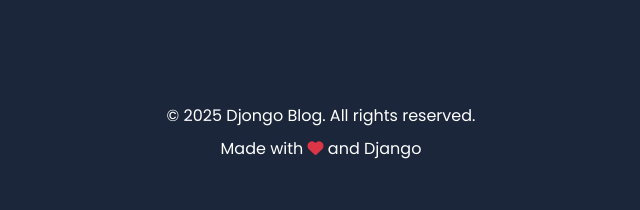
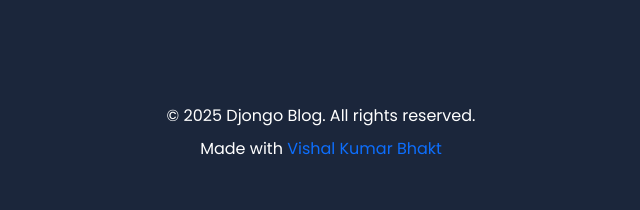
Before and after one commit to vishalbhakt/blog, a Django app: page /about/ in a window 1280 px wide. Shown: the part 2006-2216 px from the top of the page, without its empty margins (319-959 px from the left). Run offline with Django 5.2, Linux system fonts and the light colour scheme.

Commit message:
add social media

```diff
--- a/myapp/templates/base.html
+++ b/myapp/templates/base.html
@@ -116,11 +116,11 @@
             <div class="social-links mb-4">
                 <a href="#"><i class="fab fa-twitter"></i></a>
                 <a href="#"><i class="fab fa-facebook"></i></a>
-                <a href="#"><i class="fab fa-instagram"></i></a>
-                <a href="#"><i class="fab fa-github"></i></a>
+                <a href="https://www.google.com/search?client=ubuntu-sn&channel=fs&q=vishal+kumar+bhakt"><i class="fab fa-instagram"></i></a>
+                <a href="https://github.com/vishalbhakt"><i class="fab fa-github"></i></a>
             </div>
             <p class="mb-2">© {% now "Y" %} Djongo Blog. All rights reserved.</p>
-            <p class="mb-0">Made with <i class="fas fa-heart text-danger"></i> and Django</p>
+            <p class="mb-0">Made with <a href="https://www.linkedin.com/in/vishal-kumar-bhakt/">Vishal Kumar Bhakt</a></p>
         </div>
     </footer>
 
```
